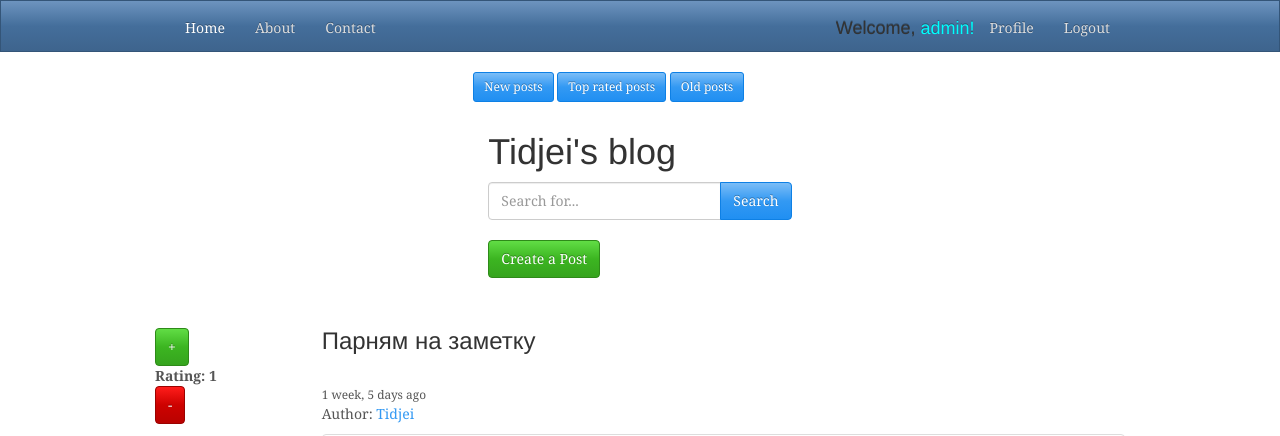
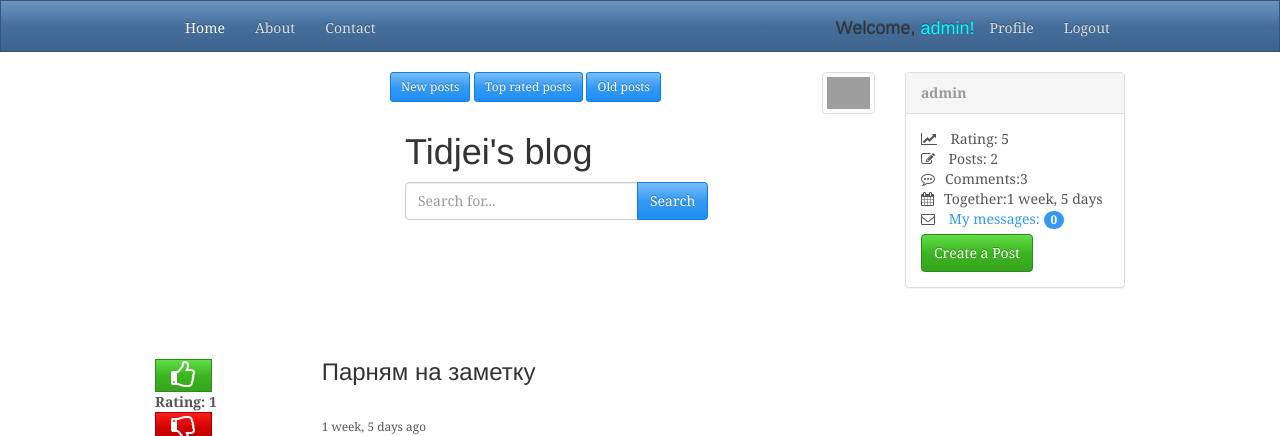
Before and after one commit to Buggytheclown/resume_rep, a Django app: page / in a window 1280 px wide. Shown: the top 436 px of the page. Run offline with Django 3.2, Linux system fonts and the light colour scheme; a user stored in the database is signed in; data comes from the database, SQL or seed files in the repository; both versions use the stored data as it was after the commit; some libraries are stand-ins or nearby versions; grey boxes are pictures that could not be loaded.

Commit message:
user statistic, messages

```diff
--- a/posts/form.py
+++ b/posts/form.py
@@ -1,7 +1,8 @@
 from django import forms
 
-from .models import Post, ContactModel, ProfileModel, CommentModel
+from .models import Post, ContactModel, ProfileModel, CommentModel, MailModel
 from django.contrib.admin import widgets
+
 
 class CommentModelForm(forms.ModelForm):
     class Meta:
--- a/posts/templates/posts/base.html
+++ b/posts/templates/posts/base.html
@@ -14,6 +14,7 @@
 
     <!-- Bootstrap core CSS -->
     <link href="{% static 'posts/css/bootstrap.min.css' %}" rel="stylesheet">
+    <link rel="stylesheet" href="{% static 'posts/font-awesome/css/font-awesome.min.css' %}">
 
     <!-- IE10 viewport hack for Surface/desktop Windows 8 bug -->
     <link href="{% static 'posts/css/ie10-viewport-bug-workaround.css' %}" rel="stylesheet">
@@ -27,10 +28,10 @@
       <script src="https://oss.maxcdn.com/html5shiv/3.7.2/html5shiv.min.js"></script>
       <script src="https://oss.maxcdn.com/respond/1.4.2/respond.min.js"></script>
     <![endif]-->
-<style>
-    {% block style %}
-    {% endblock %}
-</style>
+    <style>
+        {% block style %}
+        {% endblock %}
+    </style>
 </head>
 
 <body>
--- a/posts/templates/posts/detail.html
+++ b/posts/templates/posts/detail.html
@@ -102,7 +102,9 @@
             <div class="col-sm-6 ">
                 <div class="panel panel-default">
                     <div class="panel-heading">
-                        <strong><a href="{% url 'view_profile' i.user.id %}"> {{ i.user }} </a></strong> <span
+                        <strong><a href="{% url 'view_profile' i.user.id %}"> {{ i.user }} </a><a
+                                href="{% url 'mail_to' i.user.id %}"> <i
+                                class="fa fa-envelope-o"></i></a></strong> <span
                             class="text-muted">commented {{ i.timestamp|timesince }} ago</span>
                     </div>
                     <div class="panel-body">
--- a/posts/templates/posts/home.html
+++ b/posts/templates/posts/home.html
@@ -1,5 +1,15 @@
 {% extends 'posts/base.html' %}
+{% load static %}
 
+{% block style %}
+    .fa {
+    padding-right:10px
+    }
+
+    .just-glyph {
+    padding-left:15px
+    }
+{% endblock %}
 
 {% block title %}
     Home
@@ -18,9 +28,9 @@
 {% endblock %}
 
 {% block content %}
-    {#    <div class="col-sm-8 blog-main col-sm-offset-2" style="margin-top: 50px">#}
+    <div class="container-full">
     <div class="row">
-        <div class="col-sm-4 col-sm-offset-4">
+        <div class="col-sm-4 col-sm-offset-3">
             <div class="row" style="margin-bottom: 30px">
                 <a href="{% url 'home' %}" class="btn btn-sm btn-info" role="button">New posts</a>
                 <a href="{% url 'home_top' %}" class="btn btn-sm btn-info" role="button">Top rated posts</a>
@@ -38,11 +48,47 @@
             </form>
         </div>
 
-        <div class="col-sm-6 col-sm-offset-4">
-            {% if request.user.is_authenticated %}
-                <a style="margin-top: 20px" href="{% url 'create' %}" class="btn btn-success" role="button">Create a
-                    Post</a>
-            {% else %}
+
+{#------------------------------------------#}
+            {% if user.is_authenticated %}
+            <div class="col-sm-1 col-sm-offset-1">
+                <div class="thumbnail">
+                    {% if user.profilemodel.avatar %}
+                        <img class="img-responsive user-photo" src="{{ user.profilemodel.avatar.url }}">
+                    {% else %}
+                        <img class="img-responsive user-photo" src="{% static 'posts/img/unregistered.png' %}">
+                    {% endif %}
+                </div><!-- /thumbnail -->
+            </div><!-- /col-sm-1 -->
+
+            <div class="col-sm-3">
+                <div class="panel panel-default">
+                    <div class="panel-heading">
+                        <strong><span class="text-muted">{{ user }}</span></strong>
+{#                        <a href="{% url 'profile' %}">Settings </a><i class="fa fa-cog"></i>#}
+                    </div>
+                    <div class="panel-body">
+                        <i class="fa fa-line-chart"></i> Rating: {{ user.profilemodel.get_user_score }}<br>
+                        <i class="fa fa-pencil-square-o"></i> Posts: {{ user.profilemodel.get_posts_count }} <br>
+                        <i class="fa fa-commenting-o"></i>Comments:{{ user.profilemodel.get_comment_count }}<br>
+                        <i class="fa fa-calendar"></i>Together:{{ user.date_joined|timesince }}<br>
+                        <i class="fa fa-envelope-o"></i> <a href="{% url 'my_mails' %}">My messages: <span class="badge">{{ user.profilemodel.get_mail_count}}</span></a><br>
+
+                        <a style="margin-top: 5px" href="{% url 'create' %}" class="btn btn-success" role="button">Create a Post</a>
+                    </div><!-- /panel-body -->
+                </div><!-- /panel panel-default -->
+            </div><!-- /col-sm-5 -->
+            {% endif %}
+{#------------------------------------------#}
+
+
+
+
+        <div class="col-sm-6 col-sm-offset-3">
+            {% if not request.user.is_authenticated %}
+{#                <a style="margin-top: 20px" href="{% url 'create' %}" class="btn btn-success" role="button">Create a#}
+{#                    Post</a>#}
+{#            {% else %}#}
                 <button style="margin-top: 20px" type="button" class="btn btn-danger" data-toggle="modal"
                         data-target=".bs-example-modal-sm">
                     Create a Post
@@ -71,6 +117,9 @@
             {% endif %}
         </div>
     </div>
+</div>
+
+
 
     {% for i in model_title %}
         <div class="row" style="margin-top: 50px">
@@ -78,7 +127,10 @@
             <div class="col-sm-2" id="post_{{ i.id }}">
                 <form method="POST" {% if user.is_authenticated %} action="#post_{{ i.id }} {% endif %}">{% csrf_token %}
                     <input hidden name="vote_up" value="{{ i.id }}">
-                   <input type="submit" class="btn btn-success" value="+">
+{#                    <input type="submit" class="btn btn-success" value="+">#}
+                    <button type="submit" class="just-glyph btn-success">
+                        <i class="fa fa-thumbs-o-up fa-2x"></i>
+                    </button>
                 </form>
 
                 <strong>Rating: {{ i.get_rating }}</strong>
@@ -86,7 +138,9 @@
 
                 <form method="POST" {% if user.is_authenticated %} action="#post_{{ i.id }} {% endif %}">{% csrf_token %}
                     <input hidden name="vote_down" value="{{ i.id }}">
-                    <input type="submit" class="btn btn-danger" value="-">
+{#                    <input type="submit" class="btn btn-danger" value="-">#}
+                        <button type="submit" class="just-glyph btn-danger">
+                        <i class="fa fa-thumbs-o-down fa-2x"></i>
                 </form>
             </div>
 
@@ -95,7 +149,7 @@
                 <h3>{{ i.title }}</h3> <br>
                         <span><small>{{ i.updated|timesince }} ago</small>
 
-                    <p>Author:<a href="{% url 'view_profile' i.user.id %}"> {{ i.user }} </a></p></span>
+                    <p>Author:<a href="{% url 'view_profile' i.user.id %}"> {{ i.user }} </a> <a href="{% url 'mail_to' i.user.id %}"> <i class="fa fa-envelope-o"></i></a></p></span>
 
 
                 <div class="thumbnail">
--- a/posts/templates/posts/view_profile.html
+++ b/posts/templates/posts/view_profile.html
@@ -21,7 +21,7 @@
             <li class="list-group-item"> Username - {{ user_profile }} </li>
             <li class="list-group-item"> First name - {{ user_profile.first_name }} </li>
             <li class="list-group-item"> Last name - {{ user_profile.last_name }} </li>
-            <li class="list-group-item"> Gender - {{ user_profile.gender }} </li>
+            <li class="list-group-item"> Gender - {{ user_profile.get_gender_display }} </li>
         </ul>
     </div>
     <div class="col-sm-4 col-sm-offset-2  blog-main" style="margin-top: 50px">
--- a/posts/views.py
+++ b/posts/views.py
@@ -4,9 +4,41 @@ from django.core.paginator import Paginator, EmptyPage, PageNotAnInteger
 from django.http import HttpResponseRedirect, Http404
 from django.shortcuts import render, get_object_or_404, redirect
 from django.utils.datastructures import MultiValueDictKeyError
+from django.db.models import Q
 
 from .form import PostModel, ContactForm, ProfileForm, CommentModelForm
-from posts.models import Post, ProfileModel, CommentModel, PlusModel, MinusModel, ContactModel
+from posts.models import Post, ProfileModel, CommentModel, PlusModel, MinusModel, ContactModel, MailModel
+
+
+def my_mails(request):
+    mails = MailModel.objects.all().filter(recipient=request.user).order_by('-timestamp')
+    messageid = request.POST.get('delete','')
+    if request.method == 'POST' and request.POST.get('delete',''):
+        message = get_object_or_404(MailModel, id=messageid)
+        message.delete()
+    context = {
+        'mails': mails,
+    }
+    return render(request, 'posts/my_mails.html', context)
+
+
+def mail_to(request, user_id):
+    send = False
+    to_user = get_object_or_404(User, id=user_id)
+    if request.method == 'POST' and request.user.is_authenticated() and request.POST.get('content', ''):
+        form = MailModel(
+            recipient=to_user,
+            sender=request.user,
+            content=request.POST.get('content')
+        )
+        form.save()
+        messages.success(request, 'You message was successfully sended')
+        send = True
+    context = {
+        'send':send,
+        'to_user':to_user
+    }
+    return render(request, 'posts/mail_to.html', context)
 
 
 def view_profile(request, user_id):
@@ -69,18 +101,25 @@ def contact(request):
 
 
 def posts_list(request, sort=''):
+    # if user dont have profile
+    if request.user.is_authenticated():
+        try:
+            profile = request.user.profilemodel
+        except ProfileModel.DoesNotExist:
+            profile = ProfileModel(user=request.user)
+            profile.save()
     # sort
     if not sort:
         model_title = Post.objects.all()
     elif sort == 'top':
         unsorted_results = Post.objects.all()
-        model_title = sorted(unsorted_results, key= lambda t: t.get_rating(), reverse=True)
+        model_title = sorted(unsorted_results, key=lambda t: t.get_rating(), reverse=True)
     elif sort == 'old':
         model_title = Post.objects.all().reverse()
-     # paginator
+    # paginator
     query = request.GET.get('q')
     if query:
-        model_title = Post.objects.all().filter(title__icontains=query)
+        model_title = Post.objects.all().filter(Q(title__icontains=query) | Q(content__icontains=query))
     paginator = Paginator(model_title, 5)
     page = request.GET.get('page')
     try:
@@ -162,7 +201,7 @@ def posts_detail(request, id=None):
         pre_form.in_post_id = id
         pre_form.save()
         form = CommentModelForm()
-        #return HttpResponseRedirect(instance.get_absolute_url())
+        # return HttpResponseRedirect(instance.get_absolute_url())
 
     # rating in post, user can vote by adding 1 to plus OR 1 minus
     vote_up = request.POST.get('vote_up', '')
--- a/resume/urls.py
+++ b/resume/urls.py
@@ -35,6 +35,8 @@ urlpatterns = [
     url(r'^contact/$', views.contact, name='contact'),
     url(r'^profile/$', views.profile, name='profile'),
     url(r'^(?P<user_id>\d+)/profile/$', views.view_profile, name='view_profile'),
+    url(r'^my_mails/$', views.my_mails, name='my_mails'),
+    url(r'^(?P<user_id>\d+)/mail_to/$', views.mail_to, name='mail_to'),
     ]
 
 if settings.DEBUG:
--- a/templates/registration/registration_complete.html
+++ b/templates/registration/registration_complete.html
@@ -2,5 +2,7 @@
 {% load i18n %}
 
 {% block content %}
-<p>{% trans "You are now registered. Congratulations!" %}</p>
+    <div class="col-sm-6 col-sm-offset-3">
+        <p>{% trans "You are now registered. Congratulations!" %}</p>
+    </div>
 {% endblock %}
```
Also changed, not shown: posts/models.py (+19 -3 lines), posts/templates/posts/mail_to.html (added, +34 -0 lines), posts/templates/posts/my_mails.html (added, +69 -0 lines), db.sqlite3.
